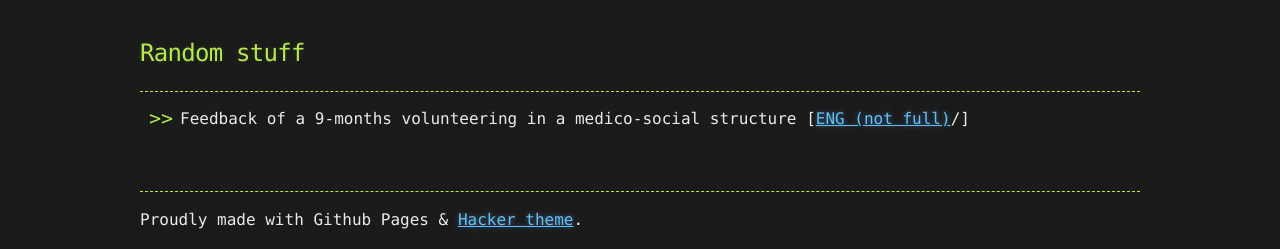
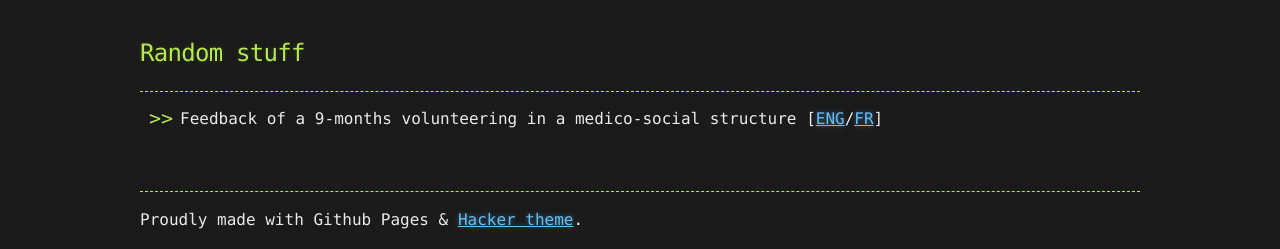
Before and after one commit to M0onshadow/M0onshadow.github.io, a Jekyll site: the page built from index.md, in a window 1280 px wide. Shown: the part 689-938 px from the top of the page. Built offline with Jekyll 4.4.1, drawn with Linux system fonts in a browser that asks for light colours; the repository's description, which GitHub fills in, is left out.

Commit message:
Update index.md

```diff
--- a/index.md
+++ b/index.md
@@ -26,7 +26,7 @@ Welcome ! Here is my project page, where I put everything that can be interestin
 ## Random stuff
 
 * * *
-  - Feedback of a 9-months volunteering in a medico-social structure [<a href="randstuff/feedback">ENG (not full)</a>/<a href=""></a>]
+  - Feedback of a 9-months volunteering in a medico-social structure [<a href="randstuff/feedback">ENG</a>/<a href="randstuff/retexp">FR</a>]
 <br/><br/><br/>
 
 * * *
```
